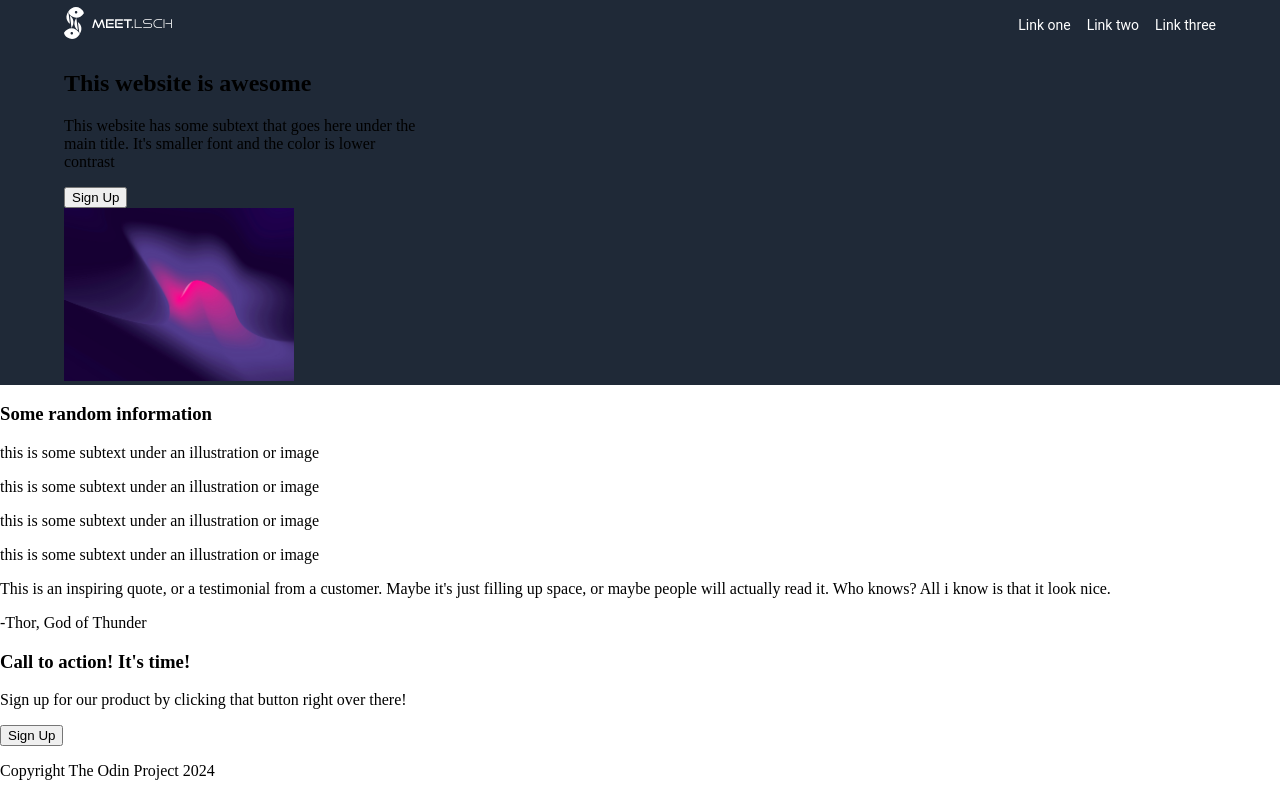
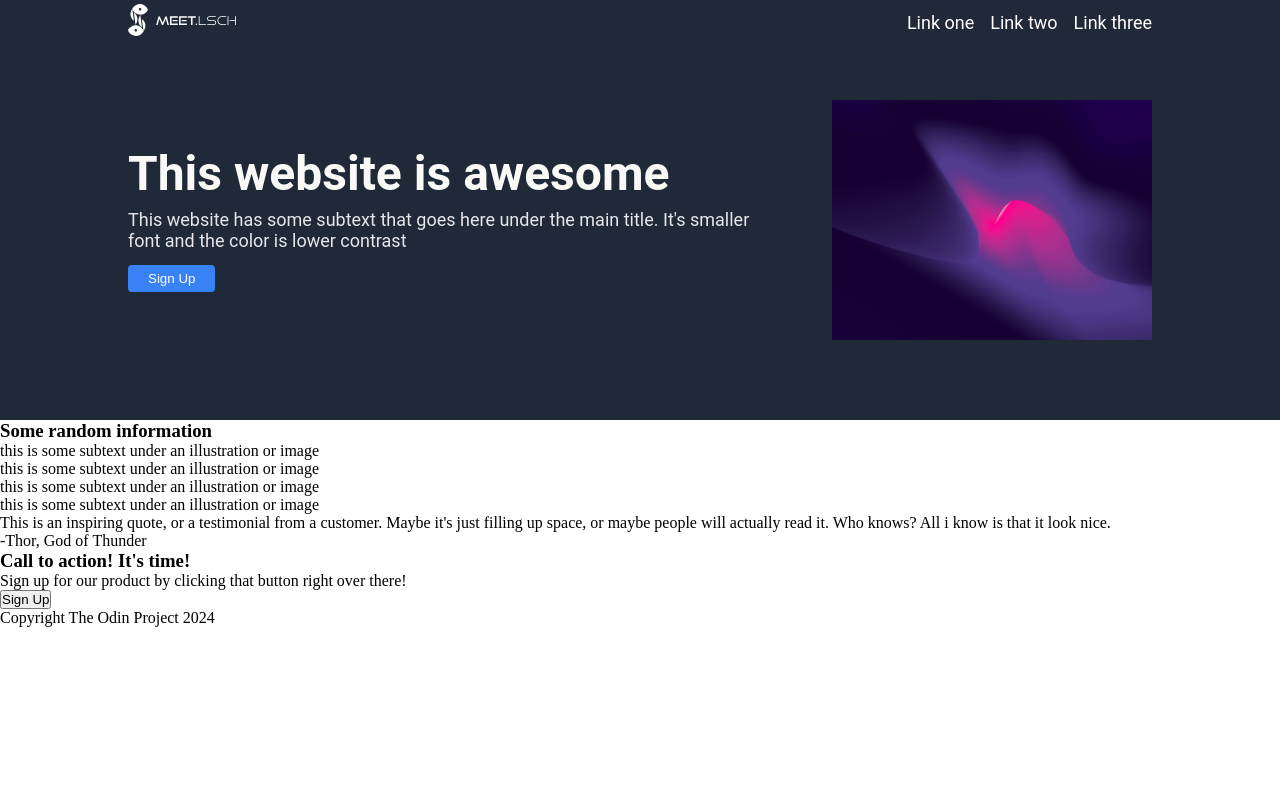
Before and after one commit to LuckyCiel/odin-landing_page, a plain HTML site: page landing_page-final-exercice/index.html in a window 1280 px wide. Drawn offline with Linux system fonts and the light colour scheme.

Commit message:
Create clean CSS for the hero section + header of the landing page

```diff
--- a/landing_page-final-exercice/css/styles.css
+++ b/landing_page-final-exercice/css/styles.css
@@ -1,11 +1,13 @@
-body {
+* {
     margin: 0;
+    padding: 0;
     box-sizing: border-box;
+    max-width: 100%;
 }
 
 .hero {
-    background-color: #1f2937;
-    padding: 0 4rem 0 4rem;
+    background-color: hsl(215, 28%, 17%);
+    padding: 4px 8rem 20px 8rem;
 }
 
 header {
@@ -24,25 +26,55 @@ header {
 .nav-header ul li a {
     text-decoration: none;
     color: white;
-    font-size: 14px;
+    font-size: 18px;
     font-family: Roboto;
 }
 
+.hero-container {
+    padding: 60px 0 60px 0;
+}
 
+.titletexthero {
+    display: flex;
+    flex-direction: column;
+}
 
+.heroimg {
+    max-width: 20rem;
+    display: flex;
+    align-items: center;
+}
 
+.titletexthero p{
+    font-family: Roboto;
+    font-size: 18px;
+    color: #e5e7eb;
+    margin-bottom: 4px;
+    padding-bottom: 10px;
+}
 
+.titletexthero h1 {
+    font-family: Roboto;
+    font-size: 48px;
+    font-weight: bolder;
+    color: #f9faf8;
+    line-height: 50px;
+    padding-bottom: 10px;
 
+}
 
+.herocontent {
+    display: flex;
+    align-items: center;
+    justify-content: space-between;
+    gap: 60px;
 
+}
 
-
-
-
-
-
-
-
-.heroplaceholder img {
-width: 20%;
+.titletexthero button {
+    background-color: #3882f6;
+    color: white;
+    border-radius: 4px;
+    border: none;
+    padding: 6px 20px 6px 20px
 }
--- a/landing_page-final-exercice/index.html
+++ b/landing_page-final-exercice/index.html
@@ -34,12 +34,16 @@
 
         <div class="hero-container">
             <div class="herocontent">
-                <h1>This website is awesome</h1>
-                <p>This website has some subtext that goes here under the<br>main title. It's smaller font and the color is lower<br>contrast</p>
-                <button>Sign Up</button>
-            </div>
-            <div class="heroplaceholder">
-                <img src="img/heroplaceholder.jpg">
+                <div class="titletexthero">
+                    <h1>This website is awesome</h1>
+                    <p>This website has some subtext that goes here under the main title. It's smaller font and the color is lower contrast</p>
+                    <div class="buttonhero">
+                        <button>Sign Up</button>
+                    </div>
+                </div>
+                <div class="heroimg">
+                    <img src="img/heroplaceholder.jpg">
+                </div>
             </div>
         </div>
 
```
